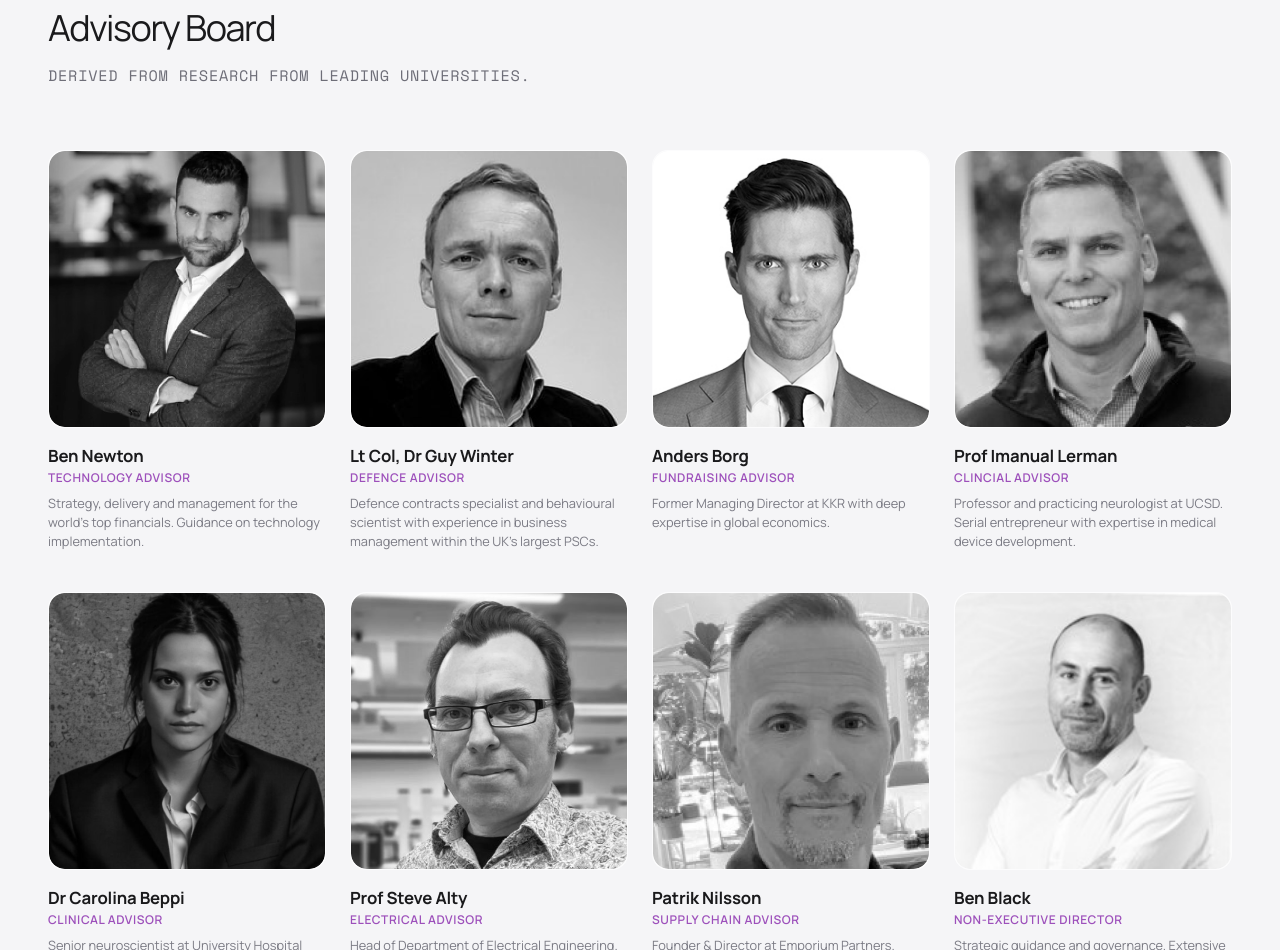
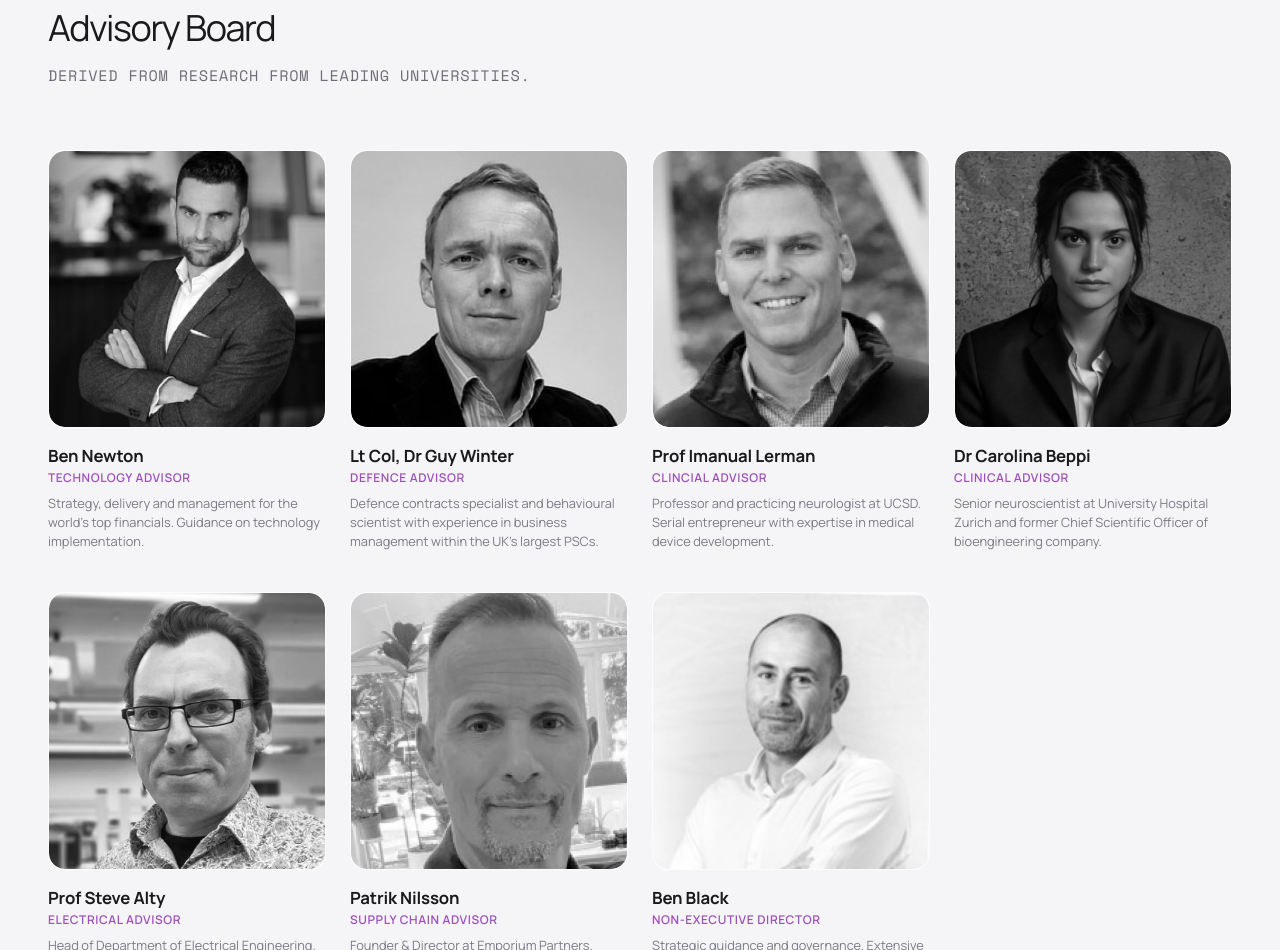
Before and after one commit to olivercase/nomadneuro.com, a plain HTML site: page index.html in a window 1280 px wide. Shown: the part 916-1866 px from the top of the page. Drawn offline with nearby package versions, Linux system fonts and the light colour scheme.

Commit message:
Remove Anders Borg from advisory board

```diff
--- a/index.html
+++ b/index.html
@@ -543,16 +543,6 @@
                     <p class="advisor-bio">Defence contracts specialist and behavioural scientist with experience in business management within the UK's largest PSCs.</p>
                 </div>
 
-                <!-- Advisor 3 -->
-                <div class="advisor-card">
-                    <div class="advisor-img-container">
-                        <img src="Anders_Borg.jpg" alt="Anders Borg">
-                    </div>
-                    <div class="advisor-name">Anders Borg</div>
-                    <span class="advisor-role">Fundraising Advisor</span>
-                    <p class="advisor-bio">Former Managing Director at KKR with deep expertise in global economics.</p>
-                </div>
-
                 <!-- Advisor 4 -->
                 <div class="advisor-card">
                     <div class="advisor-img-container">
```
